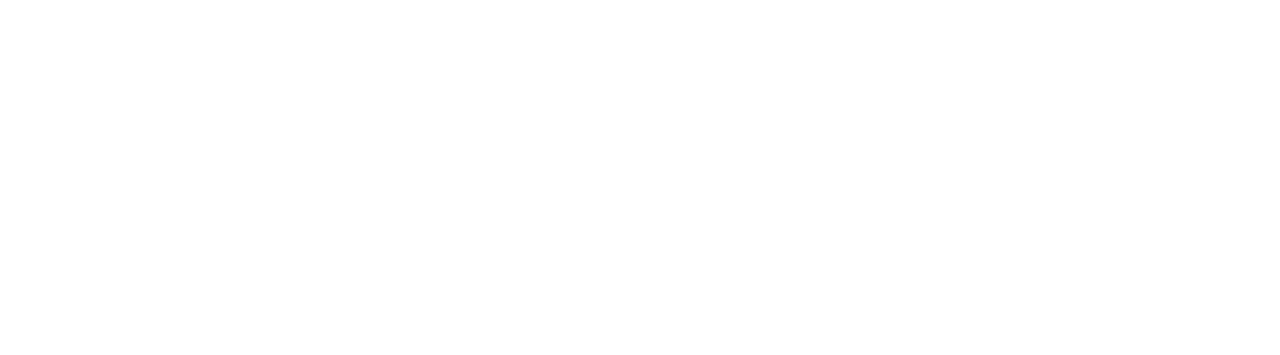
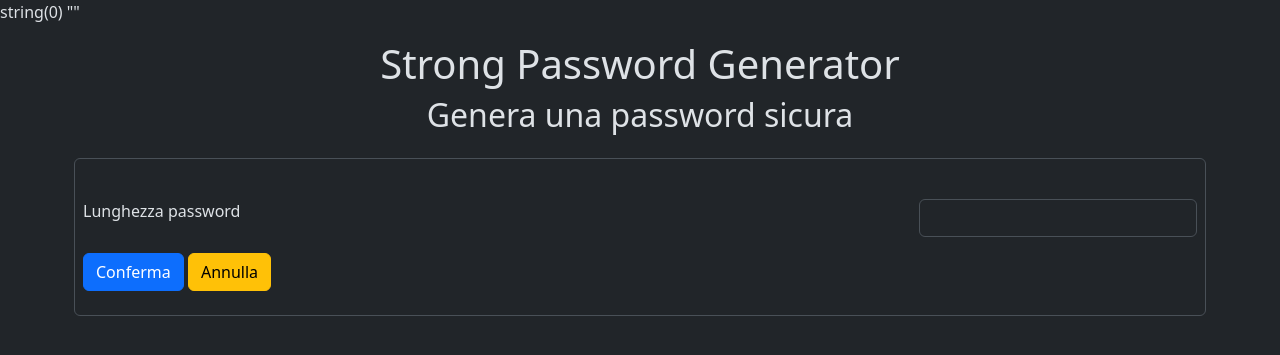
Before and after one commit to DaniAm94/php-strong-password-generator, a PHP site: page / in a window 1280 px wide. Before the commit the part shown is empty. Shown: the top 355 px of the page. Run offline with PHP 8.4, Linux system fonts and the light colour scheme.

Commit message:
added a form to choose the password length

```diff
--- a/index.php
+++ b/index.php
@@ -1,14 +1,40 @@
 <?php
+$password_length = $_GET['password-length'] ?? '';
+var_dump($password_length);
 ?>
 
 <!DOCTYPE html>
-<html lang="en">
+<html lang="en" data-bs-theme="dark">
 <head>
     <meta charset="UTF-8">
     <meta name="viewport" content="width=device-width, initial-scale=1.0">
     <title>PHP Strong Password Generator</title>
+
+    <!-- Bootstrap -->
+    <link rel='stylesheet' href='https://cdnjs.cloudflare.com/ajax/libs/bootstrap/5.3.3/css/bootstrap.min.css' integrity='sha512-jnSuA4Ss2PkkikSOLtYs8BlYIeeIK1h99ty4YfvRPAlzr377vr3CXDb7sb7eEEBYjDtcYj+AjBH3FLv5uSJuXg==' crossorigin='anonymous'/>
 </head>
 <body>
+    <header class="py-3">
+        <h1 class="text-center">Strong Password Generator</h1>
+        <h2 class="text-center">Genera una password sicura</h2>
+    </header>
+    <main class="py-3">
+        <div class="container-sm">
+        <form class="row g-3 needs-validation border rounded py-4" novalidate>
+  <div class="col-12 d-flex justify-content-between">
+    <label for="pass-length" class="form-label">Lunghezza password</label>
+    <input type="number" class="form-control w-25" id="pass-length" name="password-length" value="" required min="1" max="10">
+    <div class="valid-feedback">
+      Looks good!
+    </div>
+  </div>
+  <div class="col-12">
+    <button class="btn btn-primary" type="submit">Conferma</button>
+    <button class="btn btn-warning" type="reset">Annulla</button>
+  </div>
+</form>
+        </div>
+    </main>
 
 </body>
 </html>
```
